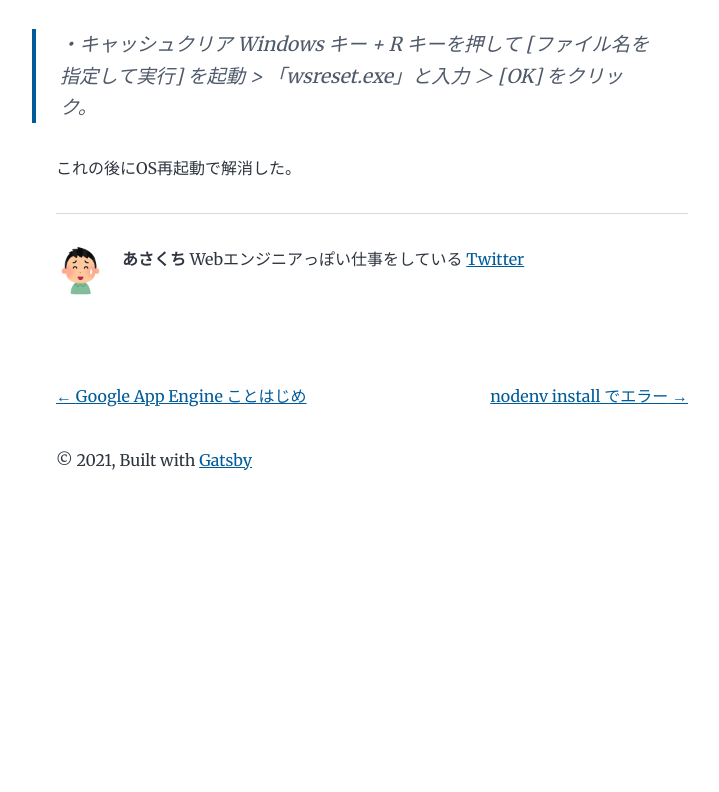
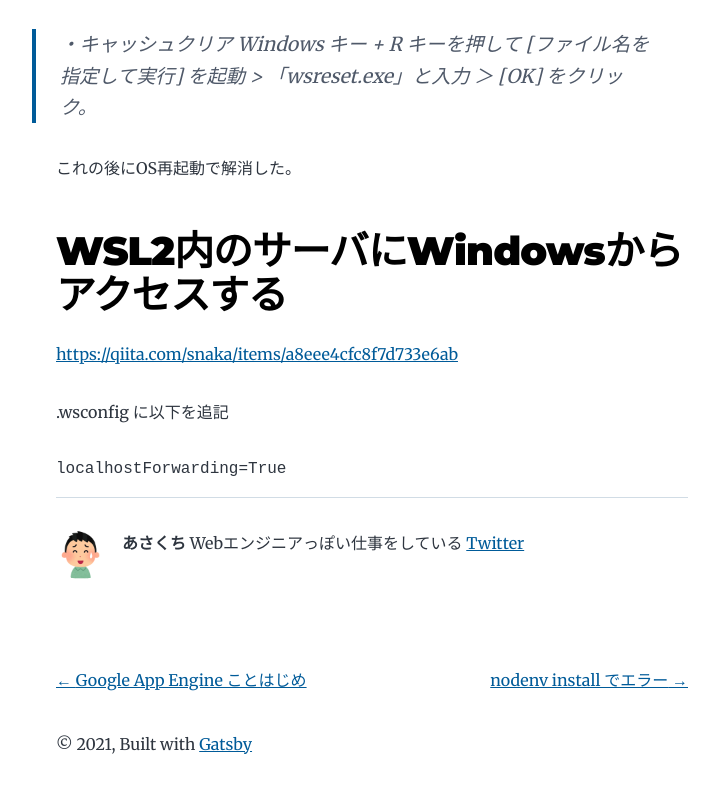
Before and after one commit to asakuchi/blog, a Gatsby site: page /wsl-memo/ in a window 1280 px wide. Shown: the part 1108-1900 px from the top of the page, without its empty margins (268-987 px from the left). Before the commit the page ends 1644 px from the top, so only its background shows below. Built offline with nearby package versions, Linux system fonts and the light colour scheme; Gatsby itself is replaced by a stand-in of ours; some packages are replaced by stand-ins of ours; code samples lack their colours.

Commit message:
add localhos forwarding

````diff
--- a/content/blog/wsl-memo.md
+++ b/content/blog/wsl-memo.md
@@ -40,3 +40,13 @@ https://answers.microsoft.com/ja-jp/windows/forum/windows8_1-winapps-social/erro
 > をクリック。
 
 これの後にOS再起動で解消した。
+
+# WSL2内のサーバにWindowsからアクセスする
+
+https://qiita.com/snaka/items/a8eee4cfc8f7d733e6ab
+
+.wsconfig に以下を追記
+
+```
+localhostForwarding=True
+```
````
